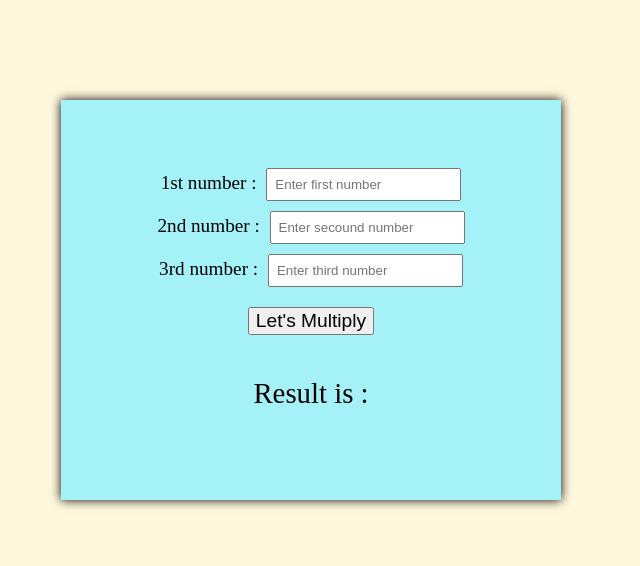
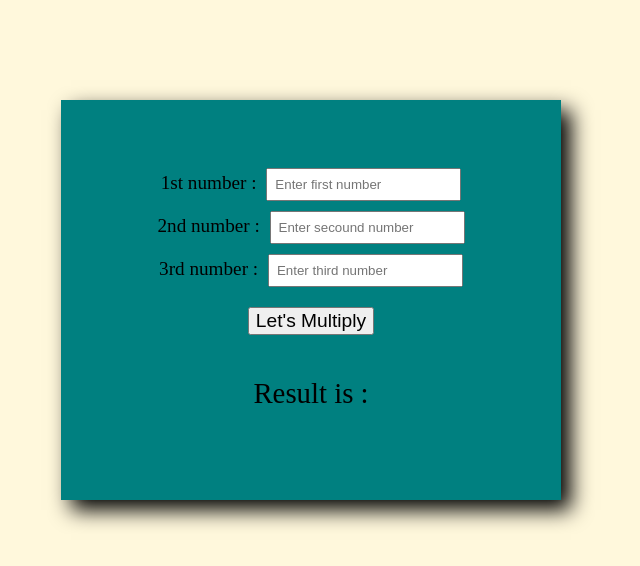
Before and after one commit to theSaswat/geekster-assingments, a plain HTML site: page Multiplication-dec-09/index.html in a window 1280 px wide. Shown: the whole page, without its empty margins (329-969 px from the left). Drawn offline with Linux system fonts and the light colour scheme.

Commit message:
Update index.html

```diff
--- a/Multiplication-dec-09/index.html
+++ b/Multiplication-dec-09/index.html
@@ -19,7 +19,9 @@
             justify-content: center;
             align-items: center;
             box-shadow: 0 0 10px;
-            background-color: rgb(164, 241, 247);
+            background-color: teal;
+            border-radiu: 20px;
+            box-shadow: 10px 10px 20px black;
         }
 
         span,p{
```
